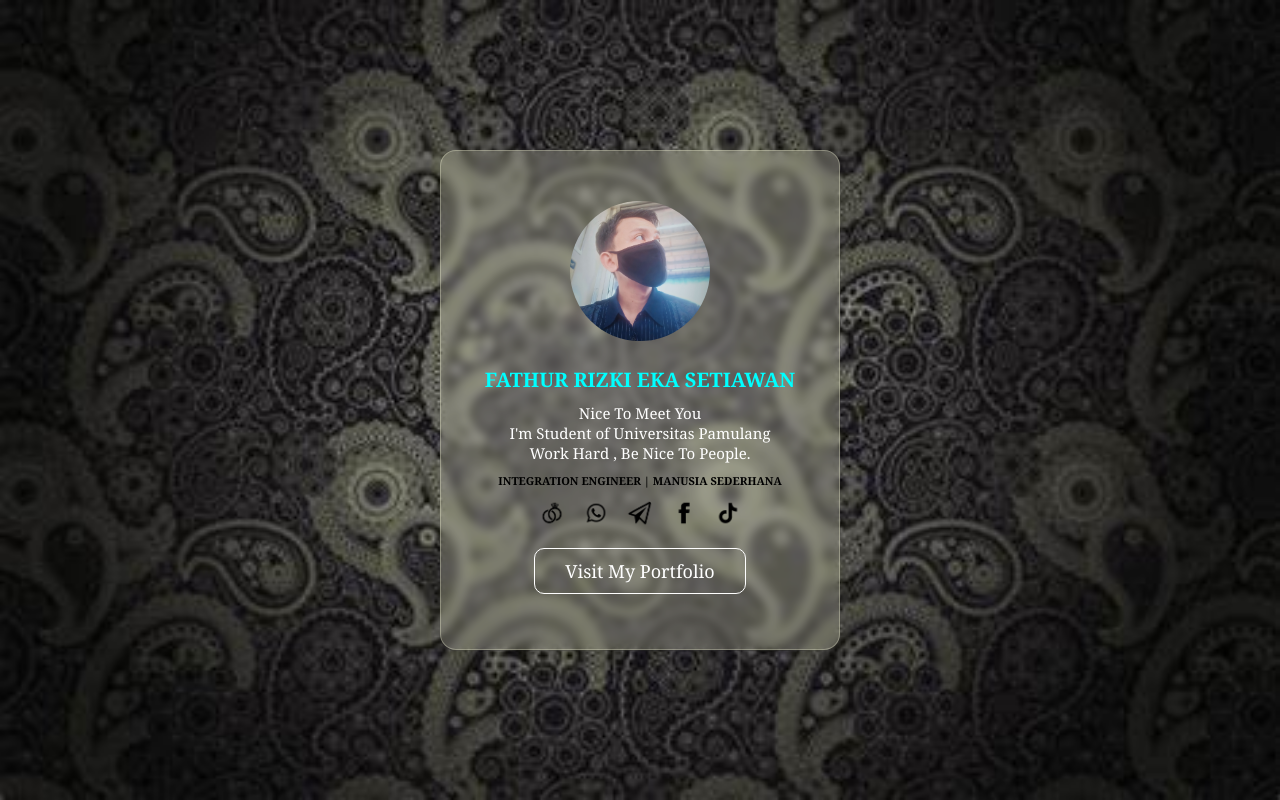
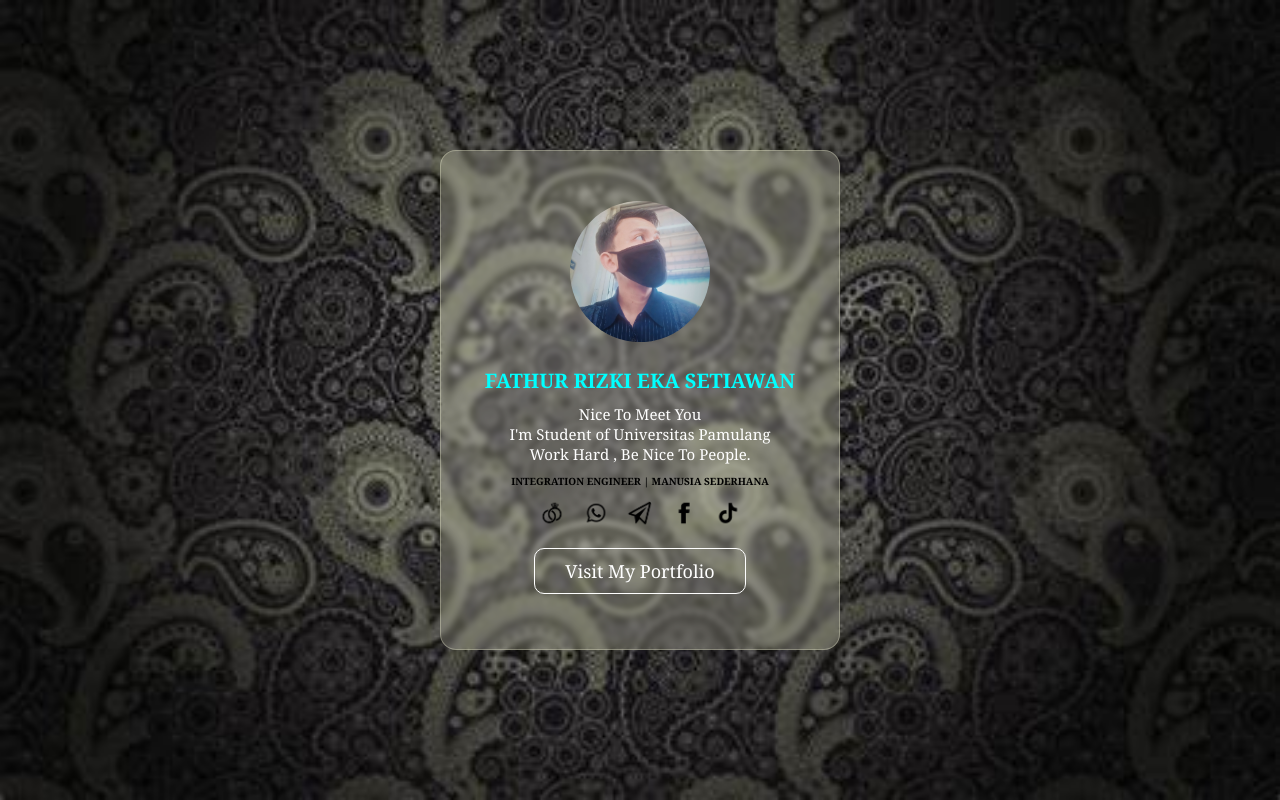
Before and after one commit to Fathurizkie/mycard, a plain HTML site: page index.html in a window 1280 px wide. Drawn offline with Linux system fonts and the light colour scheme.

Commit message:
Update My Card

```diff
--- a/style.css
+++ b/style.css
@@ -26,7 +26,7 @@
   background: rgba(255, 255, 225, 0.2);
   border-radius: 16px;
   box-shadow: 0 4px 30px rgba(0, 0, 0, 0.1);
-  backdrop-filter: blur(5px);
+  backdrop-filter: blur(3px);
 }
 
 .card img {
@@ -43,7 +43,7 @@
 
 .card h2 {
   font-family: Cambria, Cochin, Georgia, Times, 'Times New Roman', serif;
-  font-size: 11px;
+  font-size: 10px;
   font-weight: bold;
   margin-top: 1px;
   color: black;
```
